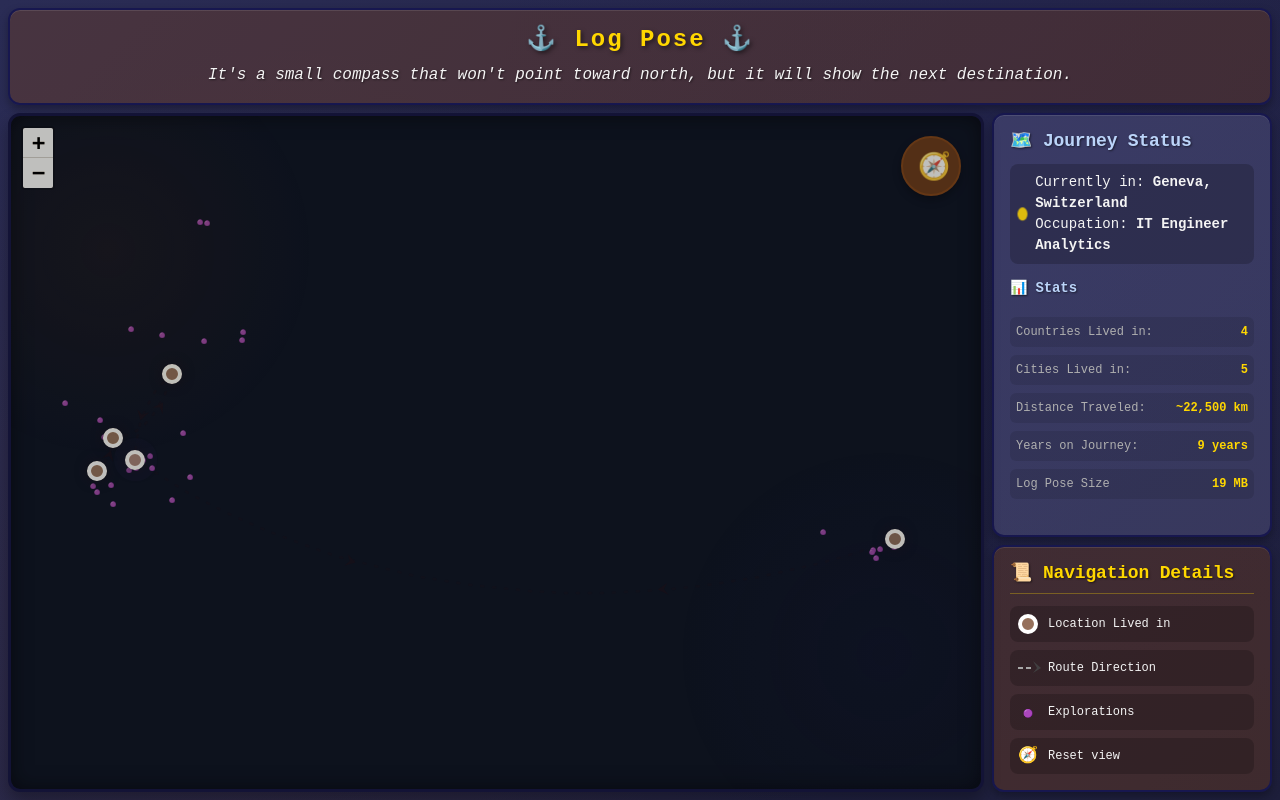
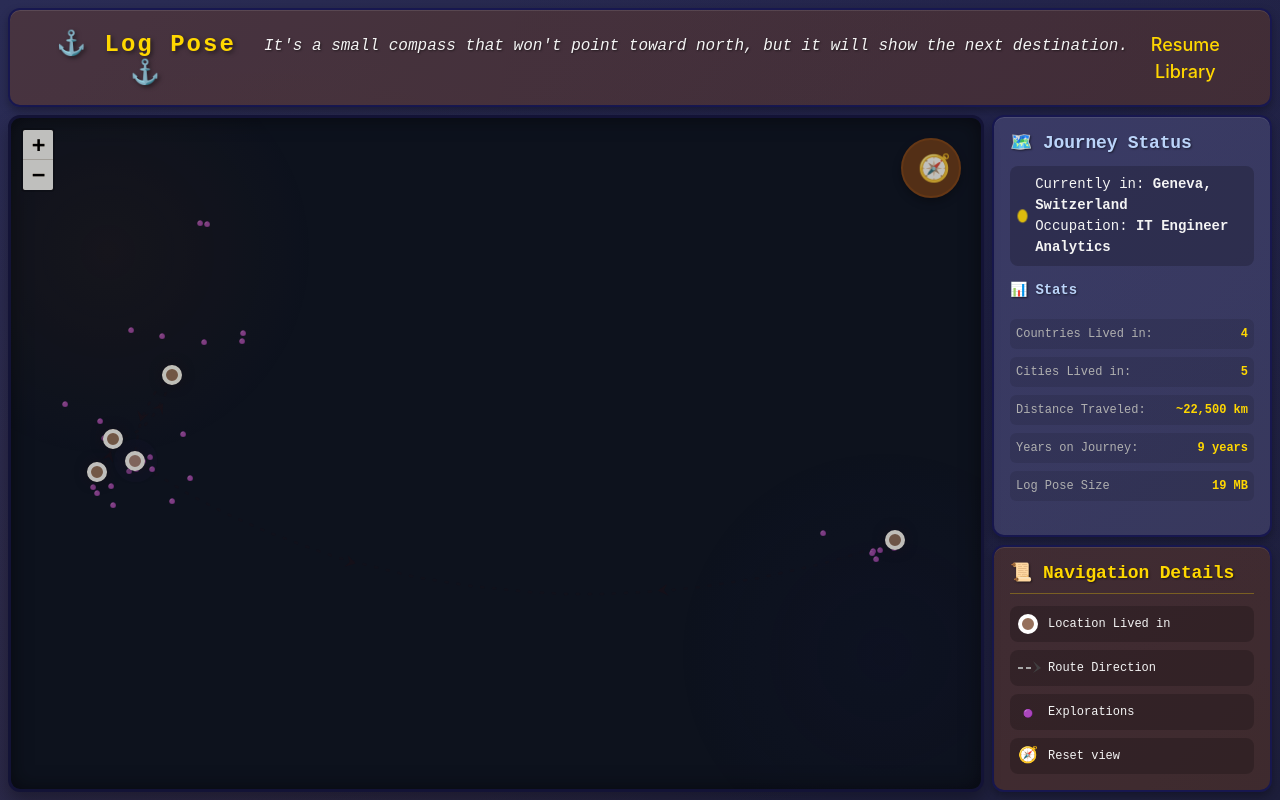
Before and after one commit to hugotorche/log-pose, a website: page public/index.html in a window 1280 px wide. Drawn offline with nearby package versions, Linux system fonts and the light colour scheme.

Commit message:
adding navbar resume

```diff
--- a/app.js
+++ b/app.js
@@ -35,6 +35,10 @@ app.get('/', (req, res) => {
     res.sendFile(path.join(__dirname, 'public', 'index.html'));
 });
 
+app.get('/resume', (req, res) => {
+  res.sendFile(path.join(__dirname, 'public', 'Resume.pdf'));
+});
+
 app.listen(port, () => {
   console.log(`Example app listening at http://localhost:${port}`);
 });
--- a/public/index.html
+++ b/public/index.html
@@ -16,9 +16,19 @@
 <body>
     <div class="expedition-container">
         <!-- Map Header -->
-        <div class="expedition-header">
-            <h1 class="expedition-title">⚓ Log Pose ⚓</h1>
-            <p class="expedition-subtitle">It's a small compass that won't point toward north, but it will show the next destination.</p>
+        <div class="logpose-header">
+            <div class="logpose-titles">
+                <h1 class="logpose-title">⚓ Log Pose ⚓</h1>
+                <p class="logpose-subtitle">It's a small compass that won't point toward north, but it will show the next destination.</p>
+            </div>
+            <div class="logpose-navbar" role="banner">
+                <nav class="nav_bar_lg d-flex justify-space-between" role="navigation">
+                    <div class="desktop_nav_menu">
+                        <a class="nav_li" href="/resume" target="_blank">Resume</a>
+                        <a class="nav_li" href="/library">Library</a>
+                    </div>
+                </nav>
+            </div>
         </div>
 
         <!-- Map Container -->
--- a/public/style.css
+++ b/public/style.css
@@ -767,7 +767,9 @@
   }
 
   /* Header */
-  .expedition-header {
+  .logpose-header {
+      display: flex;
+      justify-content: space-between;
       grid-area: header;
       text-align: center;
       padding: var(--space-16);
@@ -779,20 +781,74 @@
           0 4px 8px rgba(0, 0, 0, 0.3);
   }
 
-  .expedition-title {
+  .logpose-titles {
+    display: flex;
+    justify-content: space-between;
+    width: 2500px;
+    padding-left: 20px;
+  }
+
+  .logpose-navbar {
+    width: 100%;
+    padding-top: 5px;
+  }
+  .logpose-navbar .nav_bar_lg {
+    width: inherit;
+  }
+  .logpose-navbar .nav_bar_lg .desktop_nav_menu .nav_li {
+    font-family: 'Inter', sans-serif;
+    text-decoration: none;
+    font-weight: 500;
+    color: #ffd700;
+    margin-right: 2.1rem;
+    font-size: 18px;
+  }
+
+  .logpose-navbar .nav_bar_lg .desktop_nav_menu .nav_li_projects {
+    font-family: 'Inter', sans-serif;
+    text-decoration: none;
+    font-weight: 500;
+    color: #555;
+    margin-right: 2.1rem;
+    font-size: 18px;
+    border-radius: 20px;
+    border: 2px solid rgba(35, 105, 47, 0.9);
+    transition: all 0.3s ease 0s;
+  }
+
+  .logpose-navbar .nav_bar_lg .desktop_nav_menu .nav_li:hover {
+    border-bottom: 2px solid rgba(35, 105, 47, 0.9);
+  }
+
+  .logpose-navbar .nav_bar_lg .desktop_nav_menu .nav_li_projects:hover {
+    background-color: rgba(35, 105, 47, 0.9);
+    color: #fff;
+  }
+
+  .logpose-navbar .nav_bar_lg .m-nav-toggle-container .navbar-toggler {
+    display: none;
+  }
+  .logpose-navbar .nav_bar_lg .m-nav-toggler-close .navbar-toggler-close {
+    display: none;
+  }
+
+  .logpose-title {
       color: #ffd700;
       font-size: var(--font-size-3xl);
       font-weight: var(--font-weight-bold);
       text-shadow: 2px 2px 4px rgba(0, 0, 0, 0.5);
       margin: 0;
+      padding-top: 5px;
+      width: 200px;
       letter-spacing: 2px;
   }
 
-  .expedition-subtitle {
+  .logpose-subtitle {
       color: #f4f4f4;
       font-size: var(--font-size-lg);
       margin: var(--space-8) 0 0 0;
       font-style: italic;
+      width: 900px;
       text-shadow: 1px 1px 2px rgba(0, 0, 0, 0.5);
   }
 
@@ -1160,12 +1216,12 @@
         grid-template-rows: auto 1fr auto auto;
       }
 
-      .expedition-header {
+      .logpose-header {
         height: 5vh;
         padding: 9px;
       }
 
-      .expedition-title {
+      .logpose-title {
         font-size: 17px;
         letter-spacing: 1px;
       }
@@ -1179,7 +1235,7 @@
         overflow: auto;  /* Allow page scrolling */
       }
 
-      .expedition-subtitle {
+      .logpose-subtitle {
         display: none;
       }
 
```
Also changed, not shown: 1 other file.
